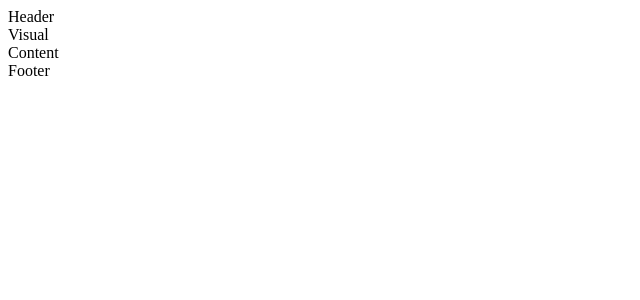
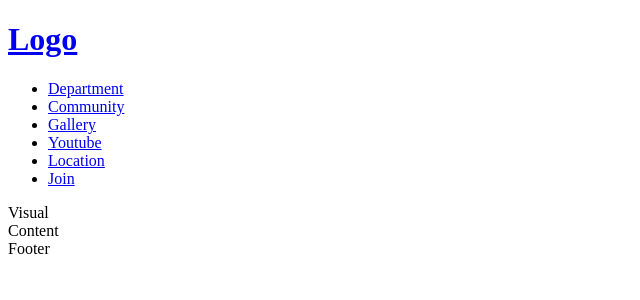
Before and after one commit to zuyoe/profile, a React (Create React App) app: page / in a window 1280 px wide. Shown: the top 300 px of the page, without its empty margins (0-640 px from the left). Built offline with nearby package versions, Linux system fonts and the light colour scheme.

Commit message:
Link 컴포넌트 적용

```diff
--- a/src/components/common/Header.js
+++ b/src/components/common/Header.js
@@ -1,9 +1,39 @@
-import React from 'react'
+import { Link } from "react-router-dom";
+/*
+a 태그 href 를 이용하면 페이지갱식
+Link 컴포넌트를 이용하면 컴포넌트 갱신(SPA)
+: a 태그로 자동 변환이 된다.
+: to="URI" 라는 props 가 필요하다
+*/
 
 const Header = () => {
   return (
-    <div>Header</div>
-  )
-}
+    <header>
+      <h1>
+        <Link to="/">Logo</Link>
+      </h1>
+      <ul>
+        <li>
+          <Link to="/department">Department</Link>
+        </li>
+        <li>
+          <Link to="/community">Community</Link>
+        </li>
+        <li>
+          <Link to="/gallery">Gallery</Link>
+        </li>
+        <li>
+          <Link to="/youtube">Youtube</Link>
+        </li>
+        <li>
+          <Link to="/location">Location</Link>
+        </li>
+        <li>
+          <Link to="/join">Join</Link>
+        </li>
+      </ul>
+    </header>
+  );
+};
 
-export default Header
+export default Header;
--- a/src/index.js
+++ b/src/index.js
@@ -3,8 +3,7 @@
 import { BrowserRouter } from "react-router-dom";
 import App from "./App";
 ReactDOM.render(
-  //App 컴포넌트를 BrowserRouter 로 감싸서
-  // APP 안에서 라우터 기능을 활용하도록 함.
+
   <BrowserRouter>
     <App />
   </BrowserRouter>,
```
Also changed, not shown: src/App.js (+3 -10 lines).
